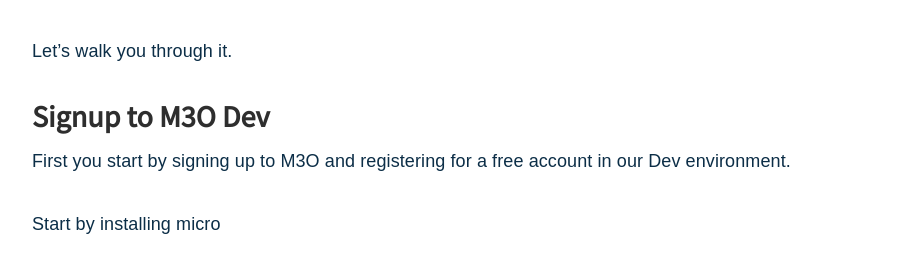
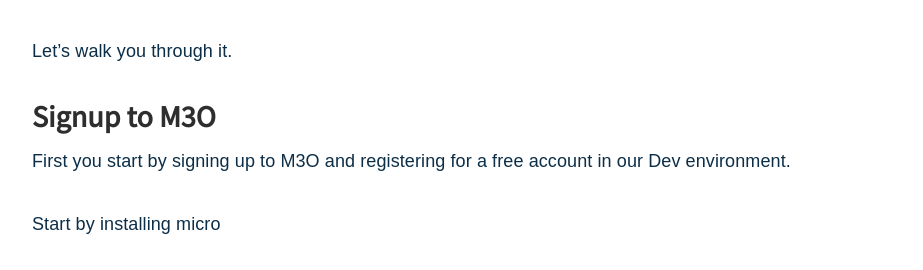
Before and after one commit to m3o/blog.m3o.com, a Jekyll site: the page built from _posts/2020-12-03-netlify-for-the-frontend-micro-for-the-backend.md, in a window 1280 px wide and 900 px high, scrolled down 3916 px. Shown: the part 163-433 px from the top of the window, without its empty margins (178-1101 px from the left). Built offline with Jekyll 4.4.1, drawn with Linux system fonts in a browser that asks for light colours; nearby versions of some CDN libraries.

Commit message:
update blog

```diff
--- a/_posts/2020-12-03-netlify-for-the-frontend-micro-for-the-backend.md
+++ b/_posts/2020-12-03-netlify-for-the-frontend-micro-for-the-backend.md
@@ -82,7 +82,7 @@
 
 Let's walk you through it.
 
-### Signup to M3O Dev
+### Signup to M3O
 
 First you start by signing up to M3O and registering for a free account in our Dev environment.
 
```
